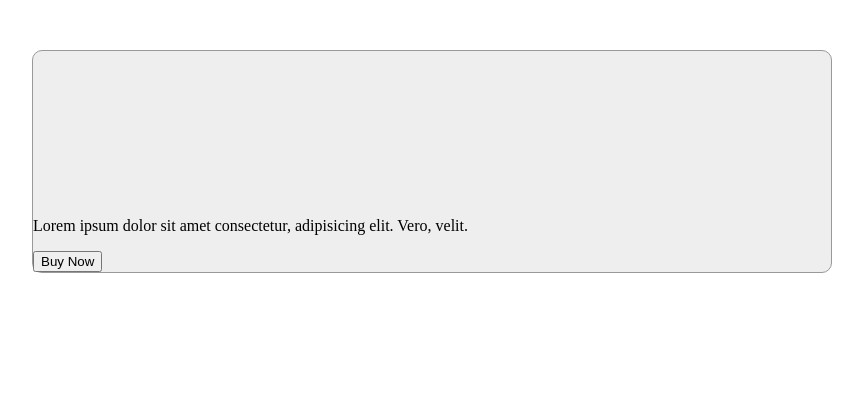
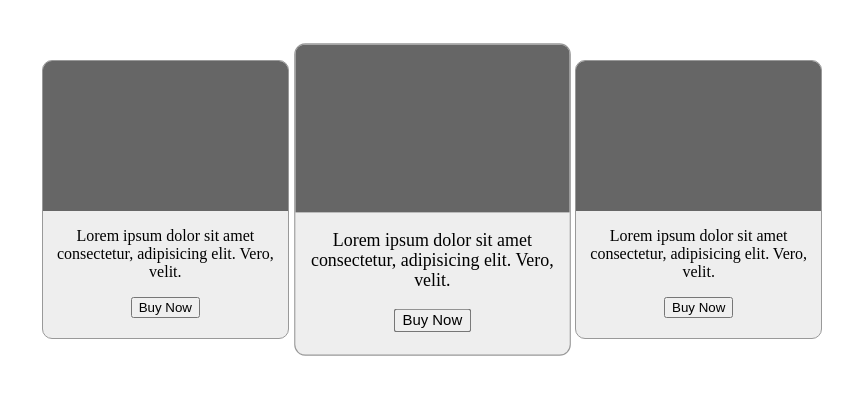
Before and after one commit to ideapedyudi/ideapedyudi-css-flexbox, a plain HTML site: page latihan flexbox 2/latihan 4/index.html in a window 1280 px wide. Shown: the whole page, without its empty margins (208-1071 px from the left). Drawn offline with Linux system fonts and the light colour scheme.

Commit message:
latihan flexbox 2 latihan 4

```diff
--- a/latihan flexbox 2/latihan 4/index.html
+++ b/latihan flexbox 2/latihan 4/index.html
@@ -15,6 +15,20 @@
         <button>Buy Now</button>
       </div>
     </div>
+    <div class="card besar">
+      <div class="header"></div>
+      <div class="content">
+        <p>Lorem ipsum dolor sit amet consectetur, adipisicing elit. Vero, velit.</p>
+        <button>Buy Now</button>
+      </div>
+    </div>
+    <div class="card">
+      <div class="header"></div>
+      <div class="content">
+        <p>Lorem ipsum dolor sit amet consectetur, adipisicing elit. Vero, velit.</p>
+        <button>Buy Now</button>
+      </div>
+    </div>
   </div>
 </body>
 </html>
--- a/latihan flexbox 2/latihan 4/style.css
+++ b/latihan flexbox 2/latihan 4/style.css
@@ -1,15 +1,28 @@
 .container {
   width: 800px;
   margin: 50px auto;
+  display: flex;
 }
 
 .card {
   border: 1px solid #999;
   border-radius: 10px;
   background-color: #eee;
+  overflow: hidden;
+  margin: 10px;
+  flex: 1;
 }
 
 .card .header {
   height: 150px;
-  background-color: ;
+  background-color: #666;
 }
+
+.card .content {
+  text-align: center;
+  padding-bottom: 20px;
+}
+
+.card.besar {
+  transform: scale(1.12);
+}
```
